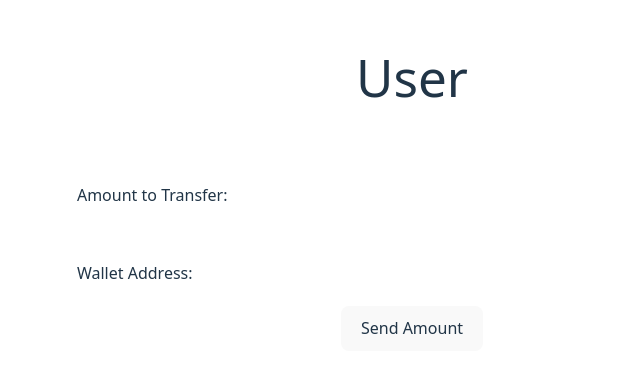
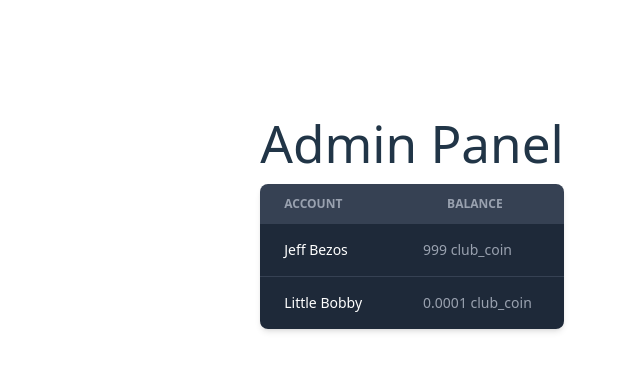
Before and after one commit to DTAlemayehu01/club-coin, a React (Vite) app in the folder Club Coin/: page / in a window 1280 px wide. Shown: the part 184-556 px from the top of the page, without its empty margins (228-868 px from the left). Built offline with nearby package versions, Linux system fonts and the light colour scheme.

Commit message:
Update interface for user input of information, but isn't connected yet

```diff
--- a/Club Coin/src/App.tsx
+++ b/Club Coin/src/App.tsx
@@ -1,6 +1,4 @@
-import { useState } from "react";
-import reactLogo from "./assets/react.svg";
-import viteLogo from "/vite.svg";
+import React, { useState } from "react";
 import "./App.css";
 
 function App() {
@@ -8,52 +6,19 @@
 
 	return (
 		<>
-			<h1>User</h1>
-			<br></br>
-			<div className="card">
-				<form action="" method="">
-					<div class="grid grid-cols-4 md:grid-cols-4 gap-3">
-						<div class="flex items-center">
-							<label class="mr-2" for="withdraw_amt">
-								Amount to Transfer:
-							</label>
-						</div>
-						<div class="flex items-center col-span-3">
-							<input
-								class="border-1 border-white m-4 rounded-lg p-1"
-								type="number"
-								min="0"
-								name="withdraw_amt"
-								id="withdraw_amt"
-							></input>
-						</div>
-
-						<div class="flex items-center">
-							<label class="mr-2" for="wallet_address">
-								Wallet Address:
-							</label>
-						</div>
-						<div class="flex items-center col-span-3">
-							<input
-								class="border-1 border-white m-4 rounded-lg p-1"
-								type="text"
-								min="0"
-								name="wallet_address"
-								id="withdraw_amt"
-							></input>
-						</div>
-					</div>
-					<button>Send Amount</button>
-				</form>
-			</div>
+			<Admin />
 		</>
 	);
 }
 
-function AdminPanel() {
+interface TransferFormProps {
+	onSubmit: (amount: number, address: string) => void;
+}
+
+function Admin() {
 	return (
 		<div>
-			<h1>Admin Panel</h1>
+			<h1 className="py-3">Admin Panel</h1>
 			<div className="relative overflow-x-auto shadow-md rounded-lg">
 				<table className="w-full text-sm text-left text-gray-400">
 					<thead className="text-xs text-gray-400 uppercase bg-gray-700">
@@ -92,4 +57,121 @@
 	);
 }
 
+const User: React.FC<TransferFormProps> = ({ onSubmit }) => {
+	const [amount, setAmount] = useState<string>("");
+	const [address, setAddress] = useState<string>("");
+	const [isLoading, setIsLoading] = useState<boolean>(false);
+
+	const handleSubmit = (e: React.FormEvent) => {
+		e.preventDefault();
+		setIsLoading(true);
+
+		// Simulate API call
+		setTimeout(() => {
+			onSubmit(parseFloat(amount), address);
+			setIsLoading(false);
+		}, 1000);
+	};
+
+	return (
+		<div className="w-full max-w-xl bg-gray-800 rounded-xl shadow-xl overflow-hidden">
+			<div className="p-8">
+				<h2 className="text-3xl font-bold text-white mb-6">
+					Transfer Funds
+				</h2>
+
+				<form onSubmit={handleSubmit}>
+					<div className="space-y-6">
+						{/* Amount Input */}
+						<div>
+							<label
+								htmlFor="amount"
+								className="block text-sm font-medium text-gray-300 mb-2"
+							>
+								Amount to Transfer
+							</label>
+							<div className="relative">
+								<input
+									id="amount"
+									type="number"
+									step="0.0001"
+									min="0"
+									required
+									value={amount}
+									onChange={(e) => setAmount(e.target.value)}
+									className="block w-full pl-4 pr-4 py-3 bg-gray-700 border border-gray-600 rounded-lg text-white placeholder-gray-400 focus:outline-none focus:ring-2 focus:ring-blue-500 focus:border-transparent"
+									placeholder="0.00"
+								/>
+								<div className="absolute inset-y-0 right-0 flex items-center pr-8 pointer-events-none">
+									<span className="text-white">
+										club_coin
+									</span>
+								</div>
+							</div>
+						</div>
+
+						{/* Wallet Address Input */}
+						<div>
+							<label
+								htmlFor="wallet"
+								className="block text-sm font-medium text-gray-300 mb-2"
+							>
+								Email Address
+							</label>
+							<input
+								id="wallet"
+								type="email"
+								required
+								value={address}
+								onChange={(e) => setAddress(e.target.value)}
+								className="block w-full px-4 py-3 bg-gray-700 border border-gray-600 rounded-lg text-white placeholder-gray-400 focus:outline-none focus:ring-2 focus:ring-blue-500 focus:border-transparent"
+								placeholder="Enter email address"
+							/>
+						</div>
+
+						{/* Submit Button */}
+						<button
+							type="submit"
+							disabled={isLoading || !amount || !address}
+							className={`w-full flex justify-center items-center py-3 px-4 rounded-lg text-white font-medium transition-colors ${
+								isLoading || !amount || !address
+									? "bg-gray-600 cursor-not-allowed"
+									: "bg-blue-600 hover:bg-blue-700"
+							}`}
+						>
+							{isLoading ? (
+								<>
+									<svg
+										className="animate-spin -ml-1 mr-2 h-4 w-4 text-white"
+										xmlns="http://www.w3.org/2000/svg"
+										fill="none"
+										viewBox="0 0 24 24"
+									>
+										<circle
+											className="opacity-25"
+											cx="12"
+											cy="12"
+											r="10"
+											stroke="currentColor"
+											strokeWidth="4"
+										></circle>
+										<path
+											className="opacity-75"
+											fill="currentColor"
+											d="M4 12a8 8 0 018-8V0C5.373 0 0 5.373 0 12h4zm2 5.291A7.962 7.962 0 014 12H0c0 3.042 1.135 5.824 3 7.938l3-2.647z"
+										></path>
+									</svg>
+									Processing...
+								</>
+							) : (
+								"Send Amount"
+							)}
+						</button>
+					</div>
+				</form>
+			</div>
+		</div>
+	);
+};
+
 export default App;
```
